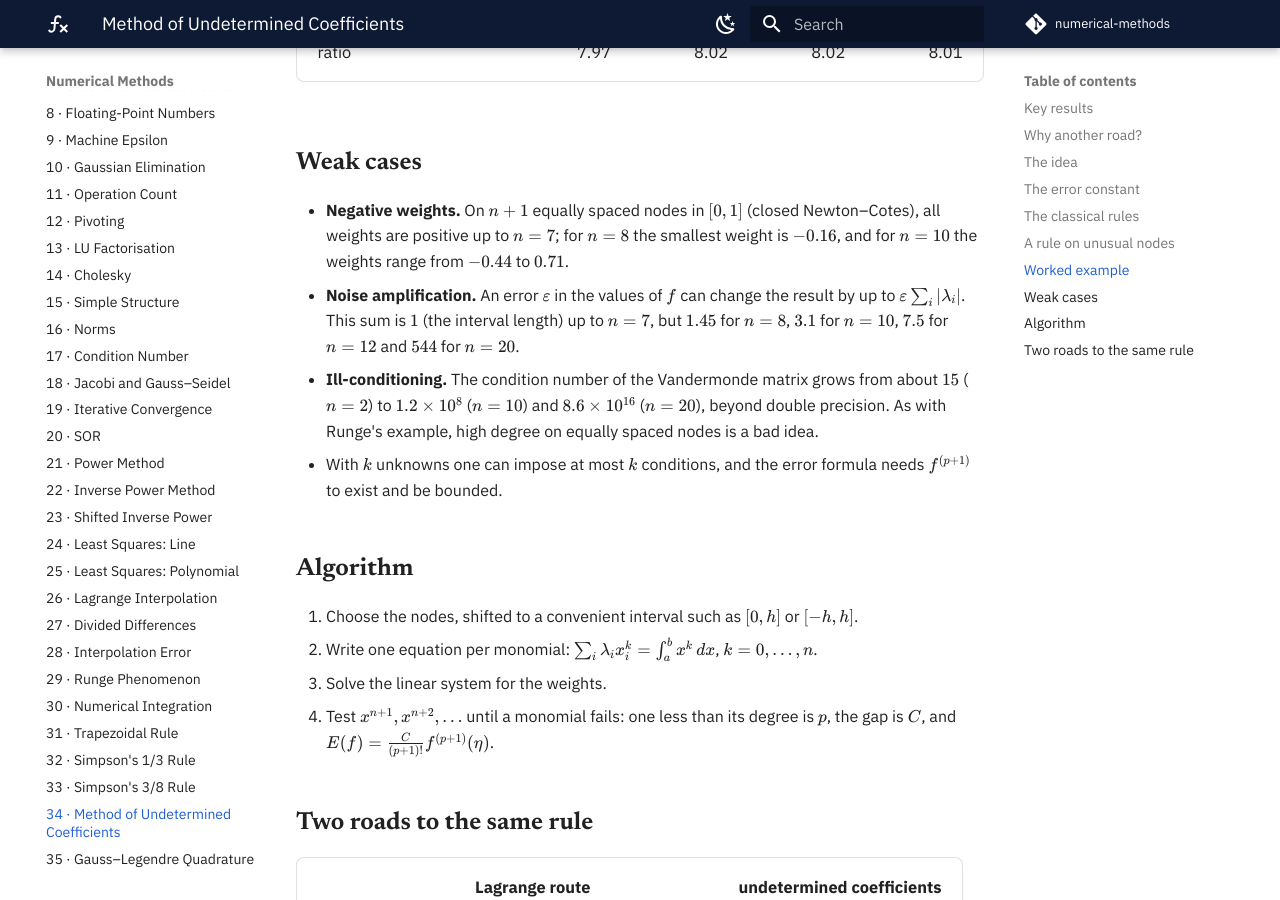
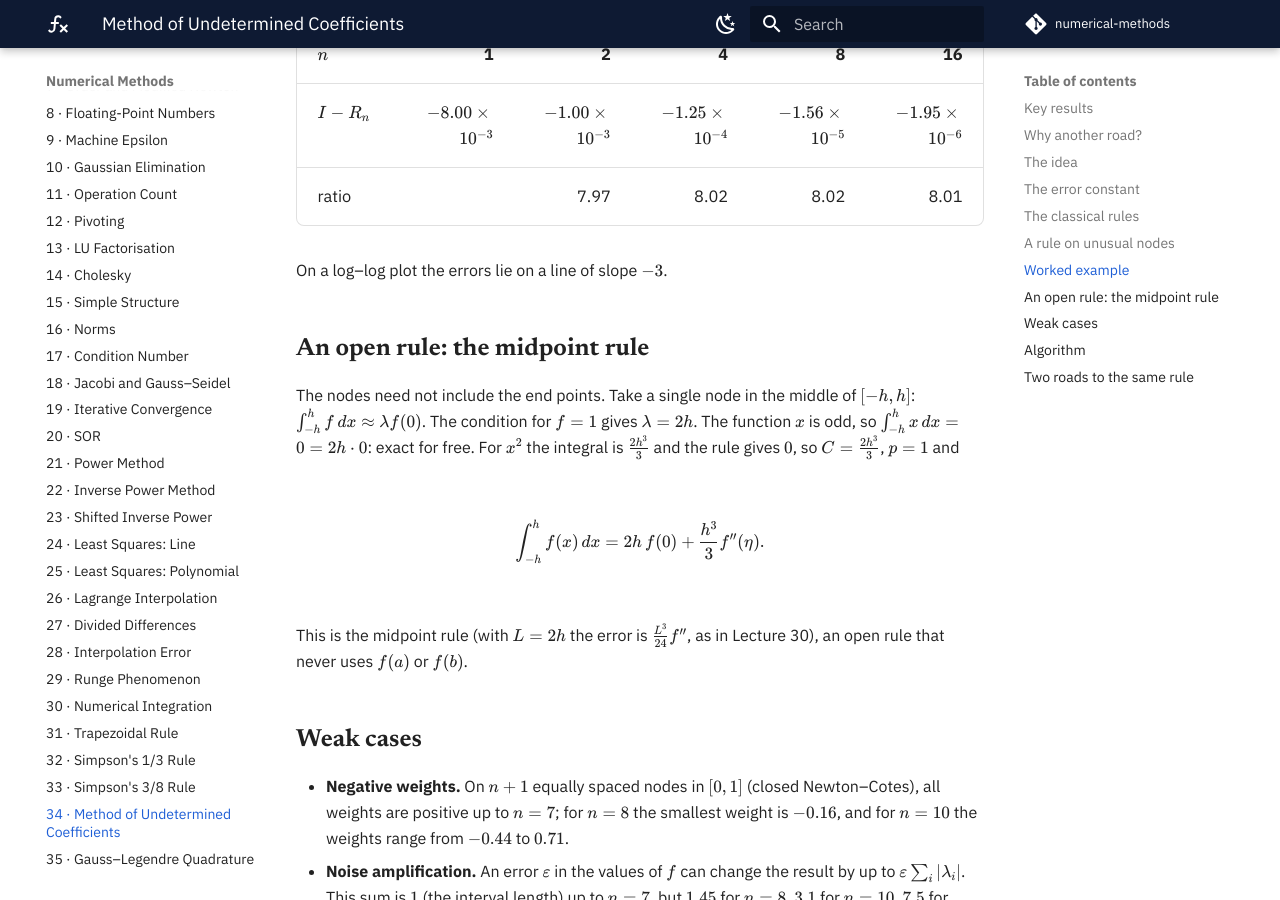
Before and after one commit to biswarupbiswas/numerical-methods, an MkDocs documentation site: the page built from docs/lectures/lec34-undetermined-coefficients.md, in a window 1280 px wide and 900 px high, scrolled down 4827 px. Built offline with MkDocs 1.6.1 and Material for MkDocs 9.7.7, drawn with Linux system fonts in a browser that asks for light colours; comment, search, counter and statistics services are not loaded; some of the changed text lies outside the part shown.

Commit message:
Lectures 34-35: full-length versions (13:45, 14:34), restored sections in notes
Co-Authored-By: Claude Opus 5.5 <noreply@anthropic.com>

```diff
--- a/docs/lectures/lec34-undetermined-coefficients.md
+++ b/docs/lectures/lec34-undetermined-coefficients.md
@@ -18,7 +18,9 @@ title: "Method of Undetermined Coefficients"
 - **Degree of precision \(p\):** exact for every polynomial of degree \(\le p\), not for some polynomial of degree \(p+1\).
 - **Error constant:** \(C=\int_a^b x^{p+1}\,dx-\sum_i\lambda_ix_i^{p+1}\) and \(E(f)=\frac{C}{(p+1)!}f^{(p+1)}(\eta)\).
 - **Classics recovered:** trapezoid (\(C=-\frac{h^3}{6}\), \(E=-\frac{h^3}{12}f''\)), Simpson \(1/3\) (\(E=-\frac{h^5}{90}f^{(4)}\)), Simpson \(3/8\) (\(C=-\frac{9h^5}{10}\), \(E=-\frac{3h^5}{80}f^{(4)}\)).
-- **New nodes:** \(\int_0^hf\,dx\approx\frac{3h}{4}f\big(\frac h3\big)+\frac h4f(h)\), precision \(2\), \(E=-\frac{h^4}{216}f'''(\eta)\). On \(\int_0^1e^x\,dx\) it gives \(1.726280\) (error \(-8.0\times10^{-3}\)).
+- **New nodes:** \(\int_0^hf\,dx\approx\frac{3h}{4}f\big(\frac h3\big)+\frac h4f(h)\), precision \(2\), \(E=-\frac{h^4}{216}f'''(\eta)\). On \(\int_0^1e^x\,dx\) it gives \(1.726280\) (error \(-8.0\times10^{-3}\)); on \(\frac\pi4\) it gives \(0.8\), less than half the trapezoid's error with the same number of values.
+- **Open rule:** one node at the midpoint of \([-h,h]\) gives \(\int_{-h}^hf\,dx=2h\,f(0)+\frac{h^3}{3}f''(\eta)\), precision \(1\): the midpoint rule.
+- **Weak cases:** many equally spaced nodes give negative weights (from \(n=8\)), \(\sum|\lambda_i|=544\) for \(n=20\), and an ill-conditioned Vandermonde system.
 </div>
 
 ## Why another road?
@@ -129,6 +131,18 @@ On \(\int_0^1\frac{dx}{1+x^2}=\frac\pi4\) the rule uses \(f(\frac13)=0.9\) and \
 | \(I-R_n\) | \(-8.00\times10^{-3}\) | \(-1.00\times10^{-3}\) | \(-1.25\times10^{-4}\) | \(-1.56\times10^{-5}\) | \(-1.95\times10^{-6}\) |
 | ratio | | 7.97 | 8.02 | 8.02 | 8.01 |
 
+On a log–log plot the errors lie on a line of slope \(-3\).
+
+## An open rule: the midpoint rule
+
+The nodes need not include the end points. Take a single node in the middle of \([-h,h]\): \(\int_{-h}^hf\,dx\approx\lambda f(0)\). The condition for \(f=1\) gives \(\lambda=2h\). The function \(x\) is odd, so \(\int_{-h}^hx\,dx=0=2h\cdot0\): exact for free. For \(x^2\) the integral is \(\frac{2h^3}{3}\) and the rule gives \(0\), so \(C=\frac{2h^3}{3}\), \(p=1\) and
+
+\[
+\int_{-h}^hf(x)\,dx=2h\,f(0)+\frac{h^3}{3}f''(\eta).
+\]
+
+This is the midpoint rule (with \(L=2h\) the error is \(\frac{L^3}{24}f''\), as in Lecture 30), an open rule that never uses \(f(a)\) or \(f(b)\).
+
 ## Weak cases
 
 - **Negative weights.** On \(n+1\) equally spaced nodes in \([0,1]\) (closed Newton–Cotes), all weights are positive up to \(n=7\); for \(n=8\) the smallest weight is \(-0.16\), and for \(n=10\) the weights range from \(-0.44\) to \(0.71\).
--- a/overrides/home.html
+++ b/overrides/home.html
@@ -34,8 +34,8 @@
   (31, "The Trapezoidal Rule", "lec31-trapezoidal", "lec31_trapezoidal", "", "9:18", "A straight line through both ends: error h cubed over 12, overestimates of convex functions, and the composite rule of order h squared."),
   (32, "Simpson's 1/3 Rule", "lec32-simpson-13", "lec32_simpson_13", "", "9:48", "A parabola through three points: weights 1, 4, 1, exact for cubics, and a composite rule whose error falls sixteen times when h is halved."),
   (33, "Simpson's 3/8 Rule", "lec33-simpson-38", "lec33_simpson_38", "", "9:36", "A cubic through four points: weights 1, 3, 3, 1 times 3h/8, the same precision as the 1/3 rule, and the fix for an odd number of pieces."),
-  (34, "Method of Undetermined Coefficients", "lec34-undetermined-coefficients", "lec34_undetermined_coefficients", "", "9:34", "Leave the weights unknown and demand exactness for 1, x, x²: the trapezoid and both Simpson rules drop out, plus a rule that never needs f(0)."),
-  (35, "Gauss–Legendre Quadrature", "lec35-gauss-legendre", "lec35_gauss_legendre", "", "9:38", "Free nodes as well as free weights: n points exact for degree 2n − 1, nodes at the roots of the Legendre polynomials, and the most accurate rule per function value."),
+  (34, "Method of Undetermined Coefficients", "lec34-undetermined-coefficients", "lec34_undetermined_coefficients", "", "13:45", "Leave the weights unknown and demand exactness for 1, x, x²: the trapezoid, both Simpson rules and the midpoint rule drop out, plus a rule that never needs f(0)."),
+  (35, "Gauss–Legendre Quadrature", "lec35-gauss-legendre", "lec35_gauss_legendre", "", "14:34", "Free nodes as well as free weights: n points exact for degree 2n − 1, nodes at the roots of the Legendre polynomials, and the most accurate rule per function value."),
 ] %}
 
 {% set modules = [
@@ -72,7 +72,7 @@
   <section class="nmh-stats" aria-label="Course at a glance">
     <div class="nmh-stats__inner">
       <div class="nmh-stat"><span class="nmh-stat__num">35</span><span class="nmh-stat__label">lectures published</span></div>
-      <div class="nmh-stat"><span class="nmh-stat__num">290</span><span class="nmh-stat__label">minutes of video</span></div>
+      <div class="nmh-stat"><span class="nmh-stat__num">299</span><span class="nmh-stat__label">minutes of video</span></div>
       <div class="nmh-stat"><span class="nmh-stat__num">315</span><span class="nmh-stat__label">practice tasks</span></div>
       <div class="nmh-stat"><span class="nmh-stat__num">8</span><span class="nmh-stat__label">modules planned</span></div>
     </div>
```
Also changed, not shown: docs/lectures/lec35-gauss-legendre.md (+9 -0 lines).
